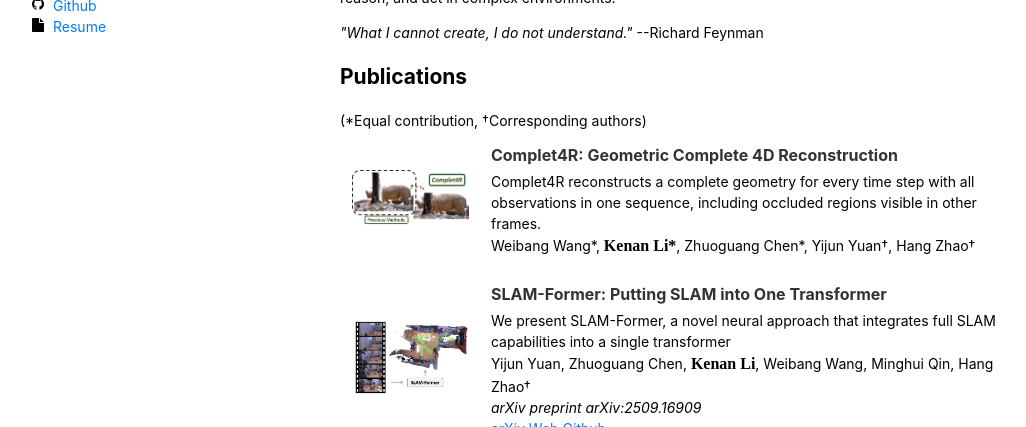
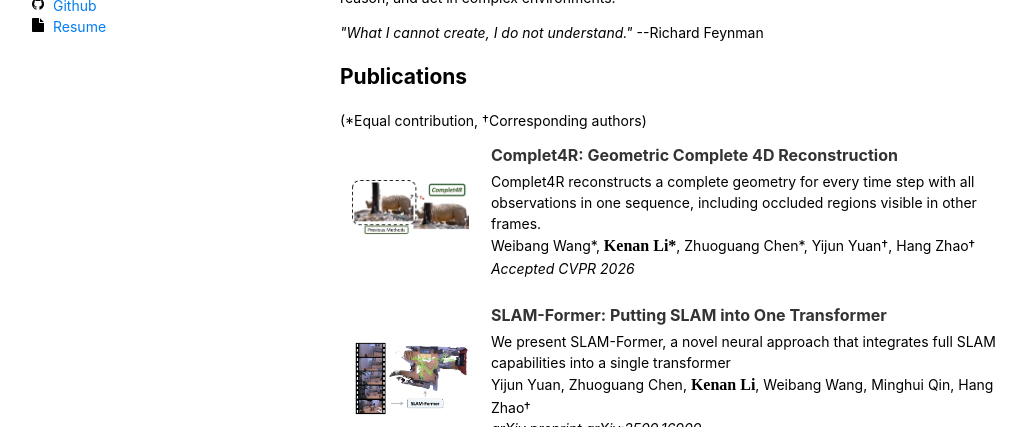
Before and after one commit to ConnorKevin/ConnorKevin.github.io, a Jekyll site: the page index.html, which Jekyll copies as it is, in a window 1280 px wide and 900 px high, scrolled down 365 px, cut to the strip 0-427 px from the top of the window. Shown: the whole strip, without its empty margins (113-1139 px from the left). Built offline with Jekyll 4.4.1, drawn with Linux system fonts in a browser that asks for light colours.

Commit message:
Update index.html

```diff
--- a/index.html
+++ b/index.html
@@ -160,7 +160,7 @@
 			   <a style="color : #000000;">Zhuoguang Chen*</a>,
 			   <a style="color : #000000;">Yijun Yuan†</a>,
 			   <a style="color : #000000;">Hang Zhao†</a><br/>
-
+			   <i> Accepted CVPR 2026 </i><br/>
 			   </td>
 			   </tr>
 			   </table>
```
